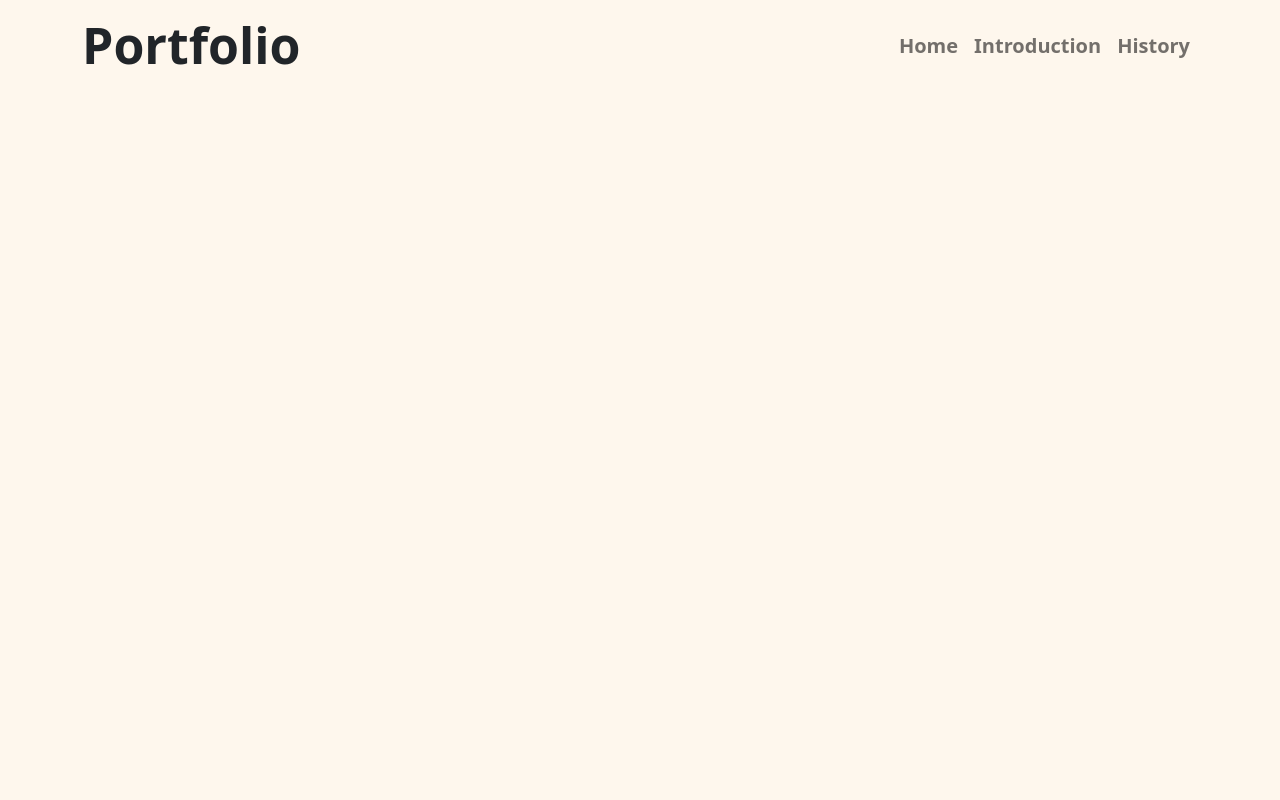
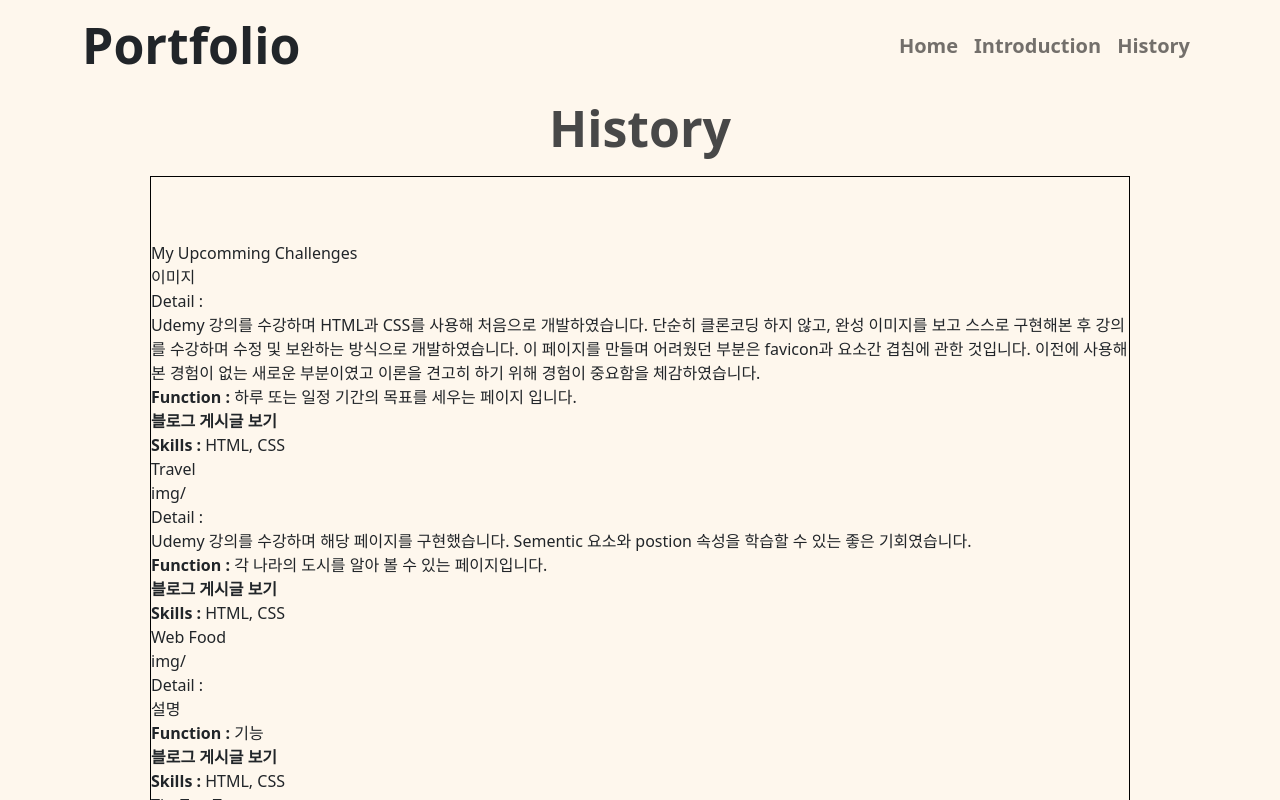
Before and after one commit to Ryomi-j/Portfolio_Page, a React (Create React App) app: page /History in a window 1280 px wide. Shown: the top 800 px of the page. Built offline with nearby package versions, Linux system fonts and the light colour scheme.

Commit message:
change route of  Detail file, add detail route to history

```diff
--- /dev/null
+++ b/src/components/Detail.js
@@ -0,0 +1,113 @@
+import React from "react";
+import styles from "./Detail.module.css";
+
+function Detail({ content }) {
+  return (
+    <>
+      <div className={styles.itemTitle}>{content.title}</div>
+      <div>
+        <div className={styles.img}>{content.img}</div>
+        <div className={styles.detail}>
+          <div>Detail :</div>
+          <div>{content.description}</div>
+          <div>
+            <b>Function : </b> {content.func}
+          </div>
+          <div>
+            <b>
+              <a href={content.link}>블로그 게시글 보기</a>
+            </b>
+          </div>
+          <div>
+            <b>Skills : </b> {content.skills}
+          </div>
+        </div>
+      </div>
+    </>
+  );
+}
+
+function DetailList() {
+  const contents = [
+    {
+      id: 1,
+      title: "My Upcomming Challenges",
+      img: "이미지",
+      description: `
+        Udemy 강의를 수강하며 HTML과 CSS를 사용해 처음으로 개발하였습니다.
+        단순히 클론코딩 하지 않고, 완성 이미지를 보고 스스로 구현해본 후 강의를 수강하며 수정 및 보완하는 방식으로 개발하였습니다.
+        이 페이지를 만들며 어려웠던 부분은 favicon과 요소간 겹침에 관한 것입니다.
+        이전에 사용해 본 경험이 없는 새로운 부분이였고 이론을 견고히 하기 위해 경험이 중요함을 체감하였습니다.`,
+      func: `하루 또는 일정 기간의 목표를 세우는 페이지 입니다. `,
+      link: "https://premubo.tistory.com/entry/HTMLCSS-My-Upcoming-Challenges",
+      skills: "HTML, CSS",
+    },
+    {
+      id: 2,
+      title: "Travel",
+      img: "img/",
+      description: `
+        Udemy 강의를 수강하며 해당 페이지를 구현했습니다.
+        Sementic 요소와 postion 속성을 학습할 수 있는 좋은 기회였습니다.
+
+        `,
+      func: `각 나라의 도시를 알아 볼 수 있는 페이지입니다.`,
+      link: "https://premubo.tistory.com/entry/HTMLCSSTravel",
+      skills: "HTML, CSS",
+    },
+    {
+      id: 3,
+      title: "Web Food",
+      img: "img/",
+      description: "설명",
+      func: "기능",
+      link: "https://premubo.tistory.com/entry/HTMLCSS-Responsive-Web",
+      skills: "HTML, CSS",
+    },
+    {
+      id: 4,
+      title: "Tic, Tac, Toe",
+      img: "img/",
+      description: "설명",
+      func: "기능",
+      link: "https://premubo.tistory.com/entry/Practice-Tic-Tac-Toe",
+      skills: "HTML, CSS, JS, DOM",
+    },
+    {
+      id: 5,
+      title: "calculator",
+      img: "img/",
+      description: "설명",
+      func: "기능",
+      link: "https://premubo.tistory.com/entry/Practice-Caculator",
+      skills: "React",
+    },
+    {
+      id: 6,
+      title: "Movie App",
+      img: "img/",
+      description: "설명",
+      func: "기능",
+      link: "https://premubo.tistory.com/entry/React-Movie-App",
+      skills: "React",
+    },
+  ];
+  return (
+    <div>
+      {contents.map((content) => (
+        <Detail
+          key={content.id}
+          content={content}
+          title={content.title}
+          img={content.img}
+          description={content.description}
+          func={content.func}
+          link={content.link}
+          skills={content.link}
+        />
+      ))}
+    </div>
+  );
+}
+
+export default DetailList;
--- a/src/components/Navigation.js
+++ b/src/components/Navigation.js
@@ -7,7 +7,7 @@ import { Link } from "react-router-dom";
 
 function Navigation() {
   return (
-    <Navbar expand="lg" className={styles.frame}>
+    <Navbar expand="lg" className={styles.frame} >
       <Container id="nav-box">
         <Nav.Link className={styles.title}>
           <Link to="/" className={styles.a}>
--- a/src/routes/Detail.js
+++ /dev/null
@@ -1,5 +0,0 @@
-import React from "react";
-
-function Detail() {}
-
-export default Detail;
--- a/src/routes/History.js
+++ b/src/routes/History.js
@@ -1,10 +1,14 @@
 import React from "react";
+import DetailList from "../components/Detail";
 import styles from './History.module.css'
 
 function History() {
     return (
         <div className={styles.home}>
-
+            <div className={styles.title}>History</div>
+            <div className={styles.contents}>
+                <DetailList />
+            </div>
         </div>
     )
 }
--- a/src/routes/History.module.css
+++ b/src/routes/History.module.css
@@ -1,4 +1,16 @@
 .home {
-    height: 100vh;
-    box-sizing: border-box;
-  }
+  box-sizing: border-box;
+}
+
+.title {
+  font-size: 50px;
+  text-align: center;
+  font-weight: bold;
+  color: rgb(72, 72, 72);
+}
+
+.contents {
+  margin: 10px 150px;
+  padding-top: 4em;
+  border: 1px solid black;
+}
```
Also changed, not shown: src/components/Detail.module.css (added), src/routes/Detail.module.css (deleted).
